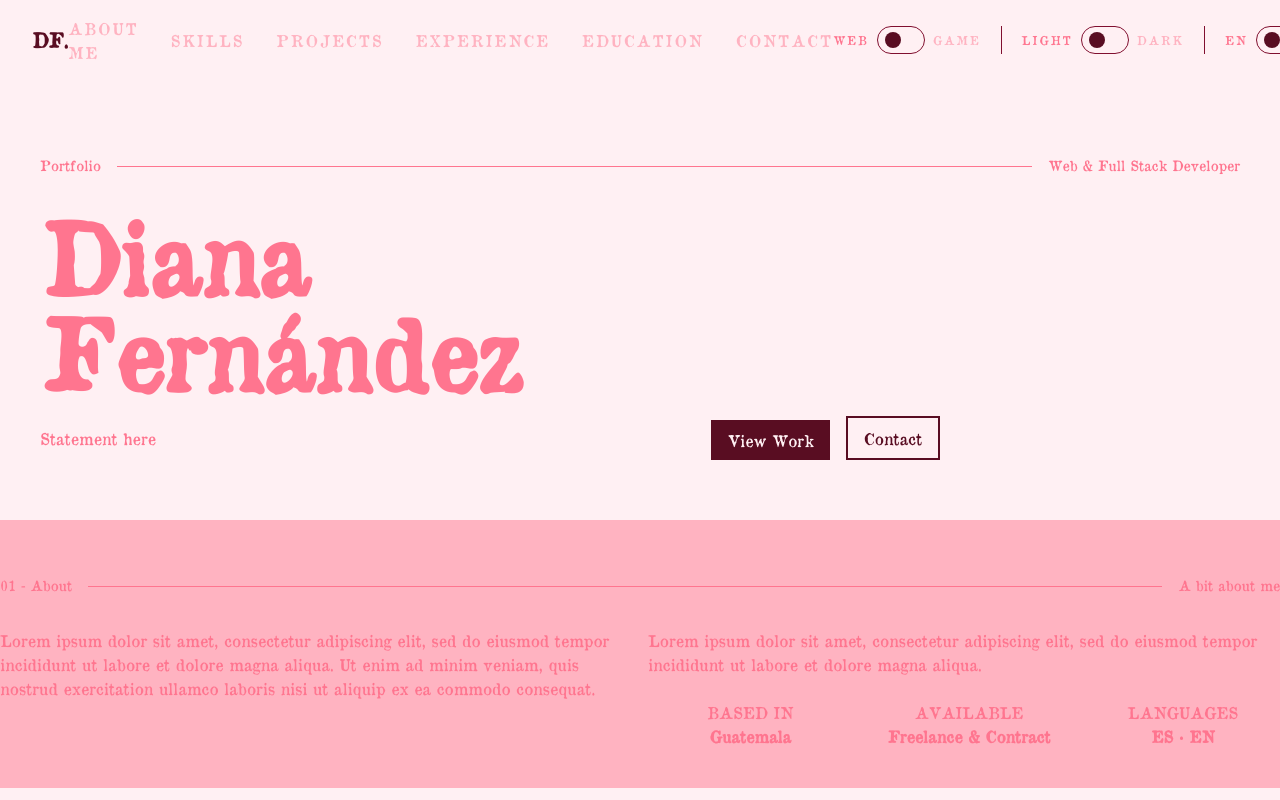
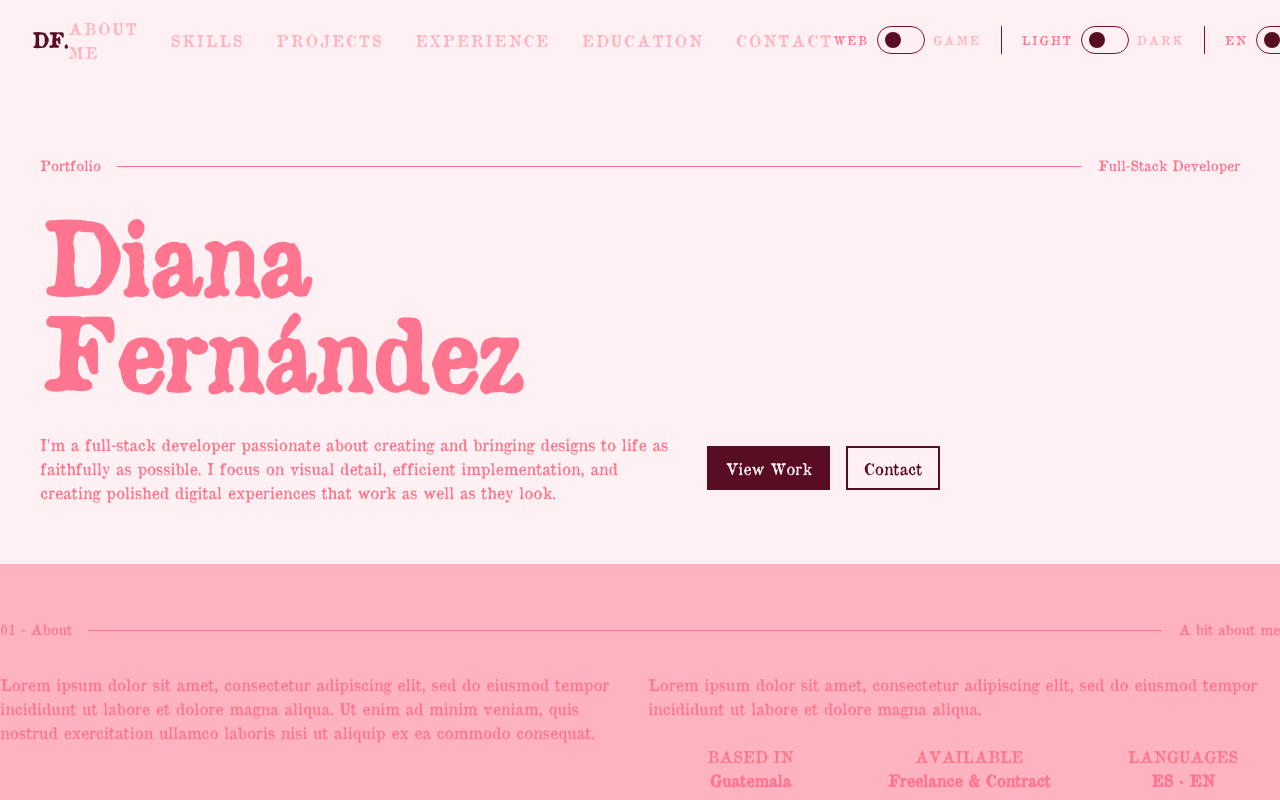
Before and after one commit to FernandezDL/Portafolio, a Next.js app: page / in a window 1280 px wide. Shown: the top 800 px of the page. Built offline with nearby package versions, Linux system fonts and the light colour scheme.

Commit message:
MODIFIED: Name section
Changing personal statement, adding hover and hover transitions to the buttons, changing button pointer

```diff
--- a/src/app/globals.css
+++ b/src/app/globals.css
@@ -19,6 +19,11 @@
   /* Layout global */
   --container-content: 80rem; /* 1280px */
   --spacing-page: clamp(1.5rem, 5vw, 6rem);
+
+  /* Hover transitions */
+  --hover-offset: -2px;
+  --hover-duration: 180ms;
+  --hover-ease: cubic-bezier(0.22, 1, 0.36, 1);
 }
 
 :root {
--- a/src/app/page.tsx
+++ b/src/app/page.tsx
@@ -19,17 +19,25 @@ export default function Home() {
 
 					<div className="w-full h-px bg-foreground m-4"></div>
 
-					<p className="text-sm font-light my-4 shrink-0">Web & Full Stack Developer</p>
+					<p className="text-sm font-light my-4 shrink-0">Full-Stack Developer</p>
 				</div>
 
 				<p className="text-8xl font-bold mt-4">Diana <br/> Fernández</p>
 
-				<div className="mt-4 flex justify-between items-center w-3/4">
-					<p className="text-md">Statement here</p>
+				<div className="mt-8 flex justify-between items-center w-3/4">
+					<p className="text-md w-[70%]">I'm a full-stack developer passionate about creating and bringing designs to life as faithfully as possible. I focus on visual detail, efficient implementation, and creating polished digital experiences that work as well as they look.</p>
 
-					<div className="flex space-x-4 items-end">
-						<button className="bg-primary text-background px-4 py-2">View Work</button>
-						<button className="border-2 border-primary text-primary text-background px-4 py-2">Contact</button>
+					<div className="flex space-x-4 items-end shrink-0">
+						<button className="border-2 border-primary bg-primary text-background px-4 py-2 cursor-pointer
+						transition-[background-color, border-color, translate] duration-(--hover-duration) ease-(--hover-ease)
+						hover:translate-y-(--hover-offset) hover:bg-secondary hover:border-secondary">
+							View Work
+						</button>
+						<button className="border-2 border-primary text-primary text-background px-4 py-2 cursor-pointer
+						transition-[background-color, border-color, translate] duration-(--hover-duration) ease-(--hover-ease)
+						hover:translate-y-(--hover-offset) hover:bg-secondary hover:border-secondary hover:text-white">
+							Contact
+						</button>
 					</div>
 				</div>
 			</div>
```
